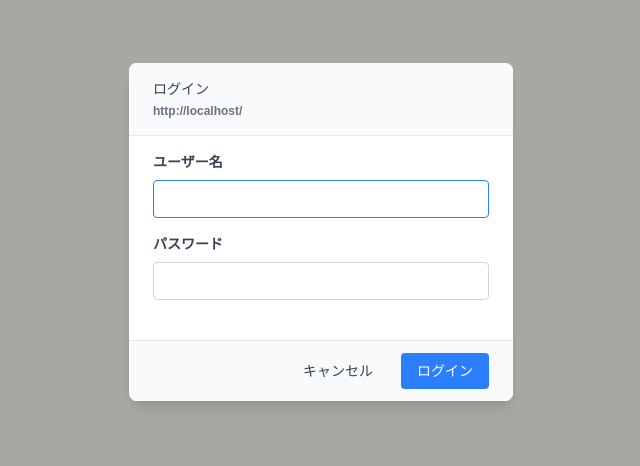
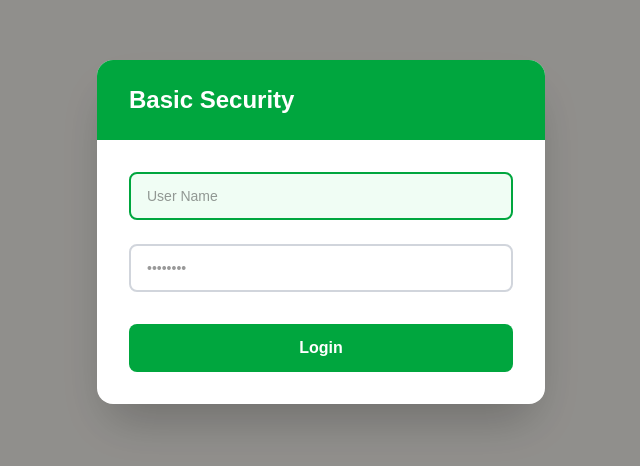
Before and after one commit to mihoiwamoto/nq-repo, a React (Vite) app: page / in a window 1280 px wide. Shown: the part 168-634 px from the top of the page, without its empty margins (319-959 px from the left). Built offline with nearby package versions, Linux system fonts and the light colour scheme.

Commit message:
Update basic auth with NQ green theme

```diff
--- a/src/components/BasicAuth.tsx
+++ b/src/components/BasicAuth.tsx
@@ -37,60 +37,49 @@ export function BasicAuth({ children }: BasicAuthProps) {
   }
 
   return (
-    <div className="fixed inset-0 bg-black/30 flex items-center justify-center">
-      <div className="bg-white rounded-lg shadow-lg w-96 overflow-hidden">
-        <div className="bg-gray-50 border-b border-gray-200 px-6 py-4">
-          <p className="text-sm font-medium text-gray-700">ログイン</p>
-          <p className="text-xs text-gray-500 mt-1">{window.location.href}</p>
+    <div className="fixed inset-0 bg-black/40 flex items-center justify-center">
+      <div className="bg-white rounded-2xl shadow-2xl w-full max-w-md overflow-hidden">
+        {/* ヘッダー */}
+        <div className="bg-green-600 px-8 py-6">
+          <h1 className="text-2xl font-bold text-white">Basic Security</h1>
         </div>
 
-        <div className="px-6 py-4">
-          <div className="mb-4">
-            <label className="block text-sm text-gray-700 mb-2">ユーザー名</label>
+        {/* コンテンツ */}
+        <div className="px-8 py-8">
+          <div className="mb-6">
             <input
               type="text"
               value={username}
               onChange={(e) => setUsername(e.target.value)}
               onKeyPress={handleKeyPress}
               autoFocus
-              className="w-full px-3 py-2 border border-gray-300 rounded text-sm focus:outline-none focus:border-blue-500"
+              placeholder="User Name"
+              className="w-full px-4 py-3 border-2 border-gray-300 rounded-lg text-sm focus:outline-none focus:border-green-600 focus:bg-green-50 transition"
             />
           </div>
 
-          <div className="mb-6">
-            <label className="block text-sm text-gray-700 mb-2">パスワード</label>
+          <div className="mb-8">
             <input
               type="password"
               value={password}
               onChange={(e) => setPassword(e.target.value)}
               onKeyPress={handleKeyPress}
-              className="w-full px-3 py-2 border border-gray-300 rounded text-sm focus:outline-none focus:border-blue-500"
+              placeholder="••••••••"
+              className="w-full px-4 py-3 border-2 border-gray-300 rounded-lg text-sm focus:outline-none focus:border-green-600 focus:bg-green-50 transition"
             />
           </div>
 
           {error && (
-            <div className="mb-4 text-sm text-red-600">
+            <div className="mb-6 p-3 bg-red-100 border-l-4 border-red-600 text-red-700 text-sm rounded">
               {error}
             </div>
           )}
-        </div>
 
-        <div className="bg-gray-50 border-t border-gray-200 px-6 py-3 flex justify-end gap-3">
-          <button
-            onClick={() => {
-              setUsername('')
-              setPassword('')
-              setError('')
-            }}
-            className="px-4 py-2 text-sm font-medium text-gray-700 hover:bg-gray-100 rounded transition"
-          >
-            キャンセル
-          </button>
           <button
             onClick={handleLogin}
-            className="px-4 py-2 text-sm font-medium text-white bg-blue-500 hover:bg-blue-600 rounded transition"
+            className="w-full bg-green-600 hover:bg-green-700 text-white font-bold py-3 px-4 rounded-lg transition duration-200 text-base"
           >
-            ログイン
+            Login
           </button>
         </div>
       </div>
```
